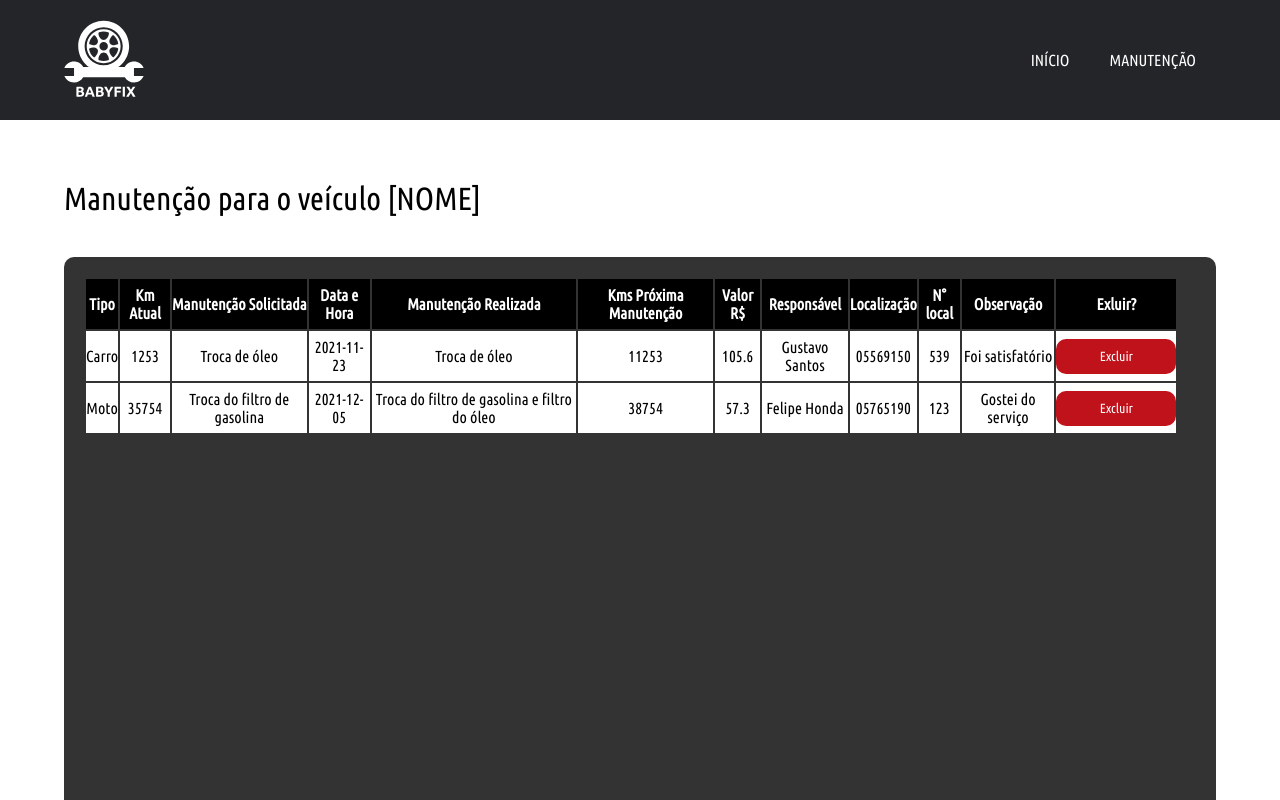
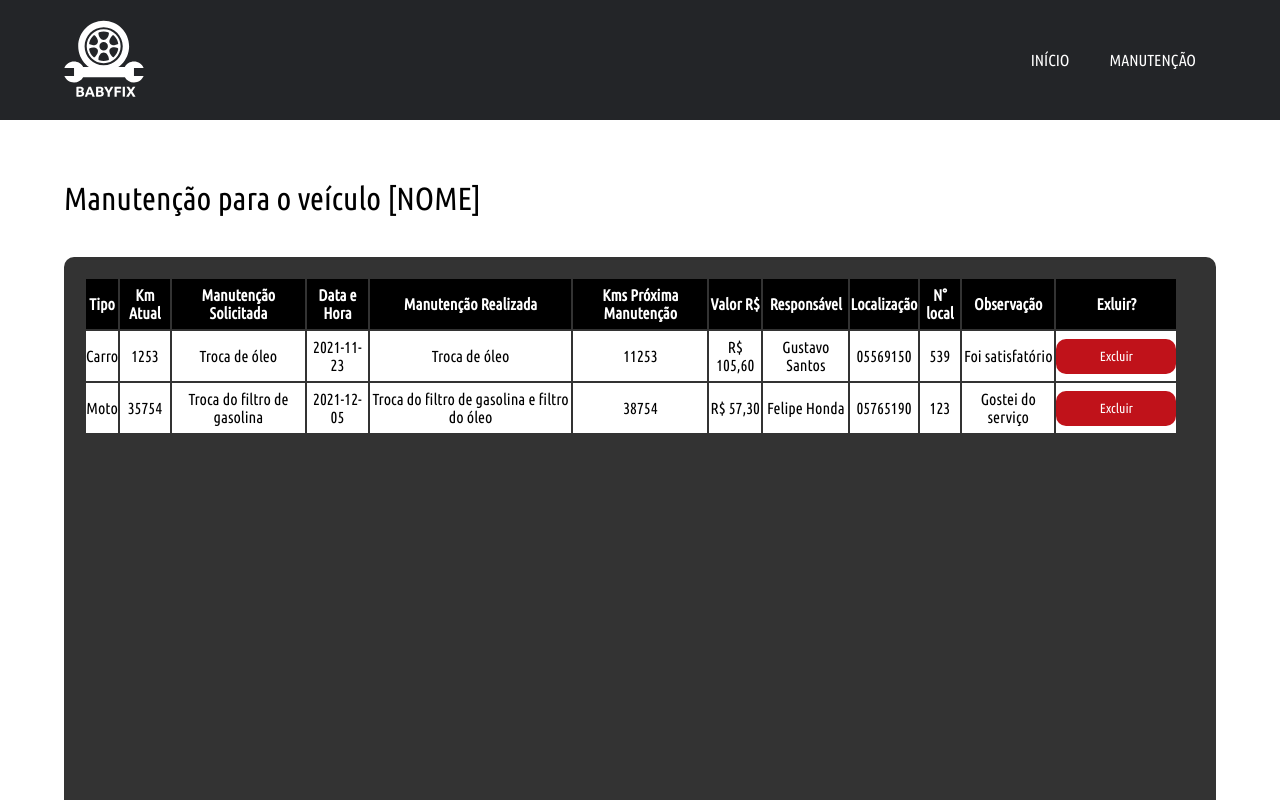
Before and after one commit to williamcamasil/babyfix_react_ts, a React (Create React App) app: page /manutencao/lista in a window 1280 px wide. Shown: the top 800 px of the page. Built offline with nearby package versions, Linux system fonts and the light colour scheme.

Commit message:
not allowing negative values and formatter price

```diff
--- a/src/screens/Maintenance/BoxRegisterList/List/index.tsx
+++ b/src/screens/Maintenance/BoxRegisterList/List/index.tsx
@@ -5,6 +5,7 @@ import { useEffect, useState } from 'react';
 import Button from '../../../../components/Button';
 import LinkButton from '../../../../components/LinkButton';
 import { toast } from 'react-toastify';
+import { formatPrice } from '../../../../util/formatters';
 
 const List = () => {
   const [vehicles, setVehicles] = useState<Maintence[]>([]);
@@ -56,7 +57,7 @@ const List = () => {
                   <td>{vehicle.date}</td>
                   <td>{vehicle.maintanceDone}</td>
                   <td>{vehicle.nextKmNeed}</td>
-                  <td>{vehicle.spent}</td>
+                  <td>{formatPrice(vehicle.spent)}</td>
                   <td>{vehicle.responsable}</td>
                   <td>{vehicle.location}</td>
                   <td>{vehicle.numberLocation}</td>
--- a/src/screens/Maintenance/BoxRegisterList/Register/index.tsx
+++ b/src/screens/Maintenance/BoxRegisterList/Register/index.tsx
@@ -103,6 +103,9 @@ const Register = () => {
             <input
               type="number"
               placeholder="452,75"
+              step="any"
+              min="1"
+              max="10000000"
               {...register('spent', { required: true })}
             />
             {errors.spent && <span>Campo obrigatório</span>}
--- /dev/null
+++ b/src/util/formatters.ts
@@ -0,0 +1,4 @@
+export const formatPrice = (price: number) => {
+  const params = { maximumFractionDigits: 2, minimumFractionDigits: 2 };
+  return 'R$ ' + new Intl.NumberFormat('pt-BR', params).format(price);
+};
```
